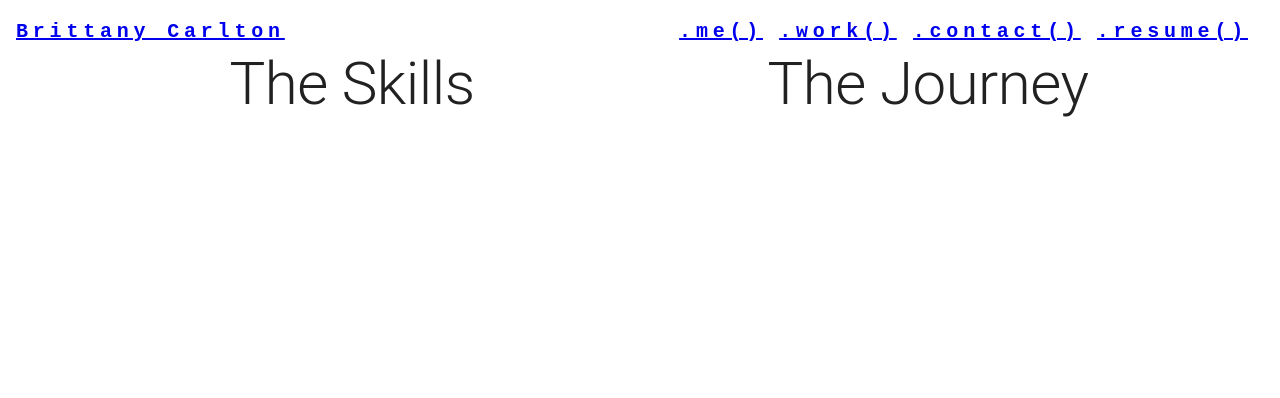
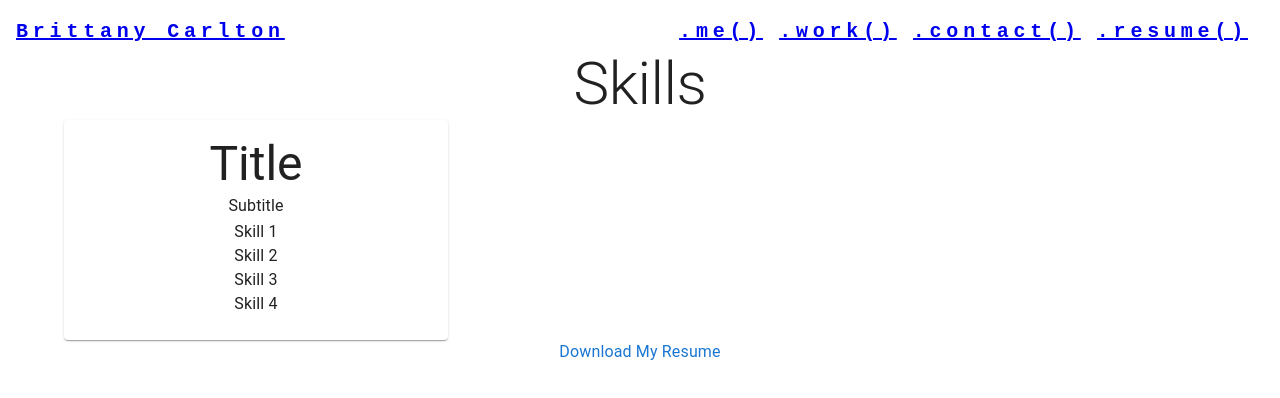
Before and after one commit to devBritt/britt-carlton-portfolio, a React (Create React App) app: page /resume in a window 1280 px wide. Shown: the top 398 px of the page. Built offline with nearby package versions, Linux system fonts and the light colour scheme.

Commit message:
Create resume layout

```diff
--- a/src/pages/resume.js
+++ b/src/pages/resume.js
@@ -1,47 +1,83 @@
-import { Grid, Typography } from "@mui/material";
-import { Timeline } from "@mui/lab";
+import { Link, Typography, Card, CardContent, Grid } from '@mui/material';
+
+const skills = [
+    {
+        title: 'The Cake',
+        category: 'Languages & Databases',
+        skills: [
+            'HTML5',
+            'CSS3',
+            'JavaScript ES6+',
+            'TypeScript',
+            'GraphQL',
+            'MongoDB',
+            'MySQL',
+        ]
+    },
+    {
+        title: 'The Fork',
+        category: 'Tools of the Trade',
+        skills: [
+            'Windows',
+            'MacOS',
+            'Windows Subsystem Linux',
+            'VS Code',
+            'Insomnia',
+            'Adobe CC',
+            'Affinity Designer',
+            'Figma',
+            'Adobe XD',
+        ]
+    },
+    {
+        title: 'The Frosting',
+        category: 'Frameworks & Libraries',
+        skills: [
+            'Node JS',
+            'Express JS',
+            'React',
+            'Apollo Client',
+            'Sequelize',
+            'Bootstrap',
+            'Material UI'
+        ]
+    },
+]
 
 const Resume = () => {
     return (
-        <Grid container id={'resume'}>
-            <Grid
-                item
-                id={'skills'}
-                xs={12}
-                md={6}
-            >
-                <Typography
-                    component={'h2'}
-                    variant={'h2'}
-                >
-                    The Skills
-                </Typography>
-                <Grid container id={'skill-cards'}>
-                {/* TODO: add skill cards */}
-                {/* TODO: languages card */}
-                {/* TODO: frontend card */}
-                {/* TODO: backend card */}
-                {/* TODO: tools card */}
+        <>
+            <Typography component={'h2'} variant={'h2'}>Skills</Typography>
+            <Grid container>
+                <Grid item xs={12} md={4}>
+                    <Card sx={{ minWidth: 275 }}>
+                        <CardContent>
+                            <Typography component={'h3'} variant={'h3'}>
+                                Title
+                            </Typography>
+                            <Typography component={'h4'} variant={'subtitle1'}>
+                                Subtitle
+                            </Typography>
+                            <Typography component={'p'} variant={'p'}>
+                                Skill 1
+                                <br />
+                                Skill 2
+                                <br />
+                                Skill 3
+                                <br />
+                                Skill 4
+                            </Typography>
+                        </CardContent>
+                    </Card>
                 </Grid>
             </Grid>
-
-            <Grid
-                item
-                id={'education'}
-                xs={12}
-                md={6}
+            <Link
+                href={'https://docs.google.com/document/d/1HcE9UzY5vtzP_q9pKhPLg6GicucMuc-BaQdyN7jYMwM/edit?usp=sharing'}
+                underline={'none'}
             >
-                <Typography
-                    component={'h2'}
-                    variant={'h2'}
-                >
-                    The Journey
-                </Typography>
-                <Timeline>
-                    {/* TODO: add timeline nodes for education */}
-                </Timeline>
-            </Grid>
-        </Grid>
+                Download My Resume
+            </Link>
+        </>
     );
 }
 
```
